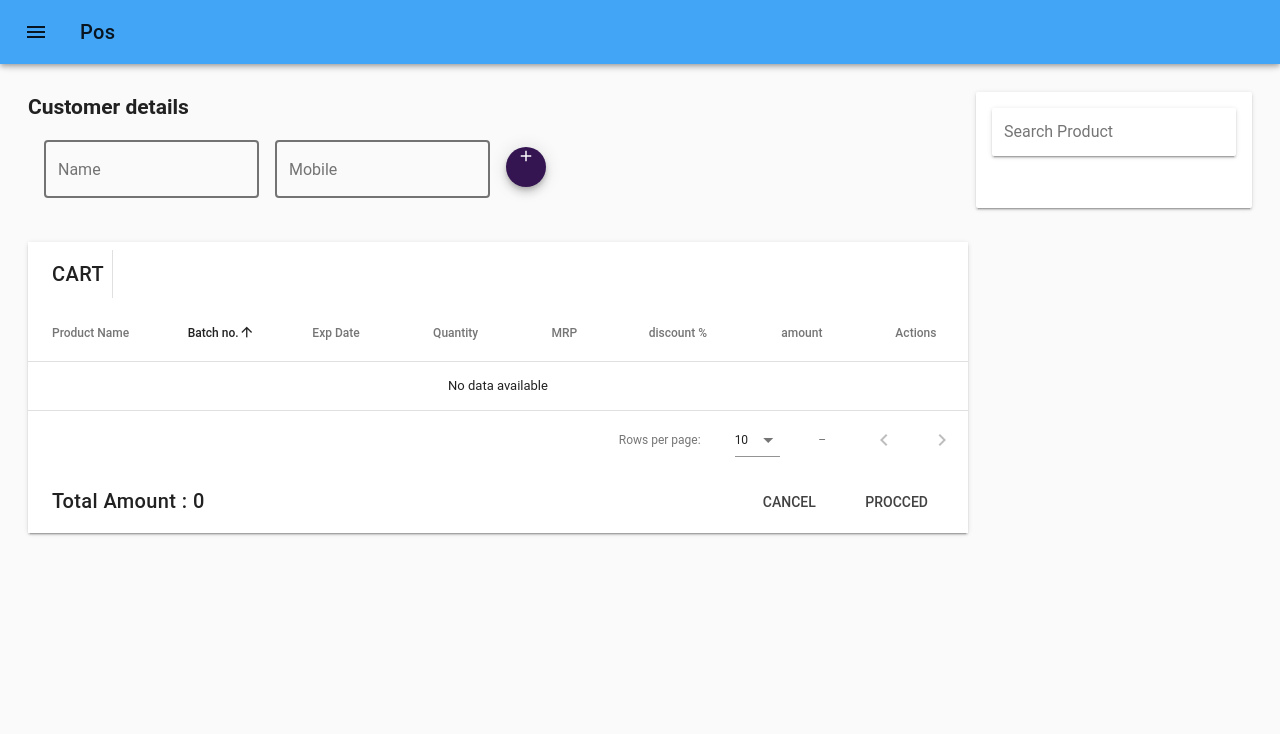
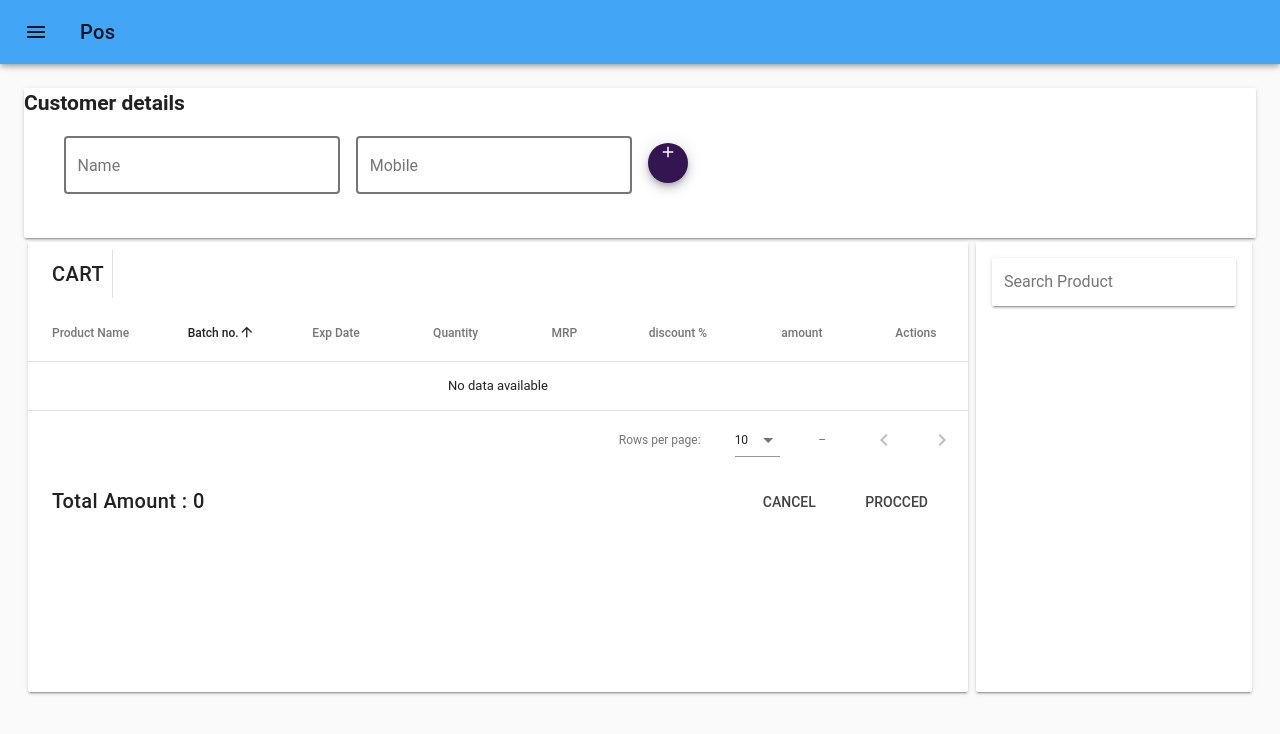
Before and after one commit to bhagath-charan/pos, a Vue app: page / in a window 1280 px wide. Shown: the top 734 px of the page. Built offline with nearby package versions, Linux system fonts and the light colour scheme; a small style sheet from the web is missing; the HTML template or start-up script is replaced by a standard one.

Commit message:
few changes

```diff
--- a/public/products.json
+++ b/public/products.json
@@ -1,5 +1,30 @@
 {
   "products":[
+    {
+      "name" : "ANTEN-25mg",
+      "gst"  : 25,
+      "mrp" : 100
+    },
+    {
+      "name" : "CAPRISCION",
+      "gst"  : 10,
+      "mrp" : 200
+    },
+    {
+      "name" : "RANBAXY-10MG",
+      "gst"  : 20,
+      "mrp" : 300
+    },
+    {
+      "name" : "STETHSCOPE",
+      "gst"  : 30,
+      "mrp" : 400
+    },
+    {
+      "name" : "TENDENTON",
+      "gst"  : 40,
+      "mrp" : 500
+    },
     {
       "name" : "ANTEN-25mg",
       "gst"  : 25,
--- a/src/components/DataTable.vue
+++ b/src/components/DataTable.vue
@@ -5,14 +5,18 @@
       <v-divider class="mx-2" inset vertical></v-divider>
     </v-toolbar>
 
-    <v-data-table :headers="headers" :items="pos.lineItems" :pagination.sync="pagination">
+    <v-data-table
+      class="scroll-y"
+      :headers="headers"
+      :items="pos.lineItems"
+      :pagination.sync="pagination"
+    >
       <template v-slot:items="props">
         <td>{{ props.item.product.name }}</td>
         <td>{{ }}</td>
         <td>{{ }}</td>
         <td>
-
-
+          <v-edit-dialog>
             <template>
               <div class="quantity-toggle">
                 <button @click="decrement(props.item)">&mdash;</button>
@@ -24,9 +28,7 @@
                 </v-flex>
                 <button @click="increment(props.item)">&#xff0b;</button>
               </div>
-
             </template>
-
           </v-edit-dialog>
         </td>
         <td>{{ props.item.product.mrp }}</td>
@@ -117,14 +119,14 @@ export default {
         this.pos.lineItems.splice(index, 1);
     },
 
-    increment (item) {
-      item.quantity++
+    increment(item) {
+      item.quantity++;
     },
-    decrement (item) {
-      if(item.quantity === 1) {
-        alert('Negative quantity not allowed')
+    decrement(item) {
+      if (item.quantity === 1) {
+        alert("Negative quantity not allowed");
       } else {
-          item.quantity--
+        item.quantity--;
       }
     },
 
@@ -180,7 +182,6 @@ export default {
 </script>
 
 <style scoped>
-
 $border: 2px solid #ddd;
 
 .quantity-toggle {
@@ -192,17 +193,16 @@ $border: 2px solid #ddd;
     border-bottom: $border;
     width: 2.5rem;
     text-align: center;
-    padding: 0 .5rem;
+    padding: 0 0.5rem;
   }
 
   button {
     border: $border;
-    padding: .5rem;
+    padding: 0.5rem;
     background: #f5f5f5;
     color: #888;
     font-size: 1rem;
     cursor: pointer;
   }
 }
-
 </style>
--- a/src/components/ProductList.vue
+++ b/src/components/ProductList.vue
@@ -1,11 +1,8 @@
 <template>
-  <v-layout row>
+  <v-layout column justify-center align-center row>
     <v-flex>
-      <v-flex xs12 sm6 md12>
-        <v-text-field v-model="search" @input="onChange" label="Search Product" solo></v-text-field>
-      </v-flex>
-
-      <v-list two-line subheader>
+      <v-text-field v-model="search" @input="onChange" label="Search Product" solo></v-text-field>
+      <v-list style="max-height: 350px" class="scroll-y" two-line subheader>
         <v-list-tile v-for="product in results" :key="product.name">
           <v-list-tile-content @click="selectedProduct(product)">
             <v-list-tile-title>{{ product.name }}</v-list-tile-title>
--- a/src/views/Posmain.vue
+++ b/src/views/Posmain.vue
@@ -1,15 +1,19 @@
 <template>
   <v-container fluid>
-    <v-layout row>
-      <v-flex grow pa-1>
-        <h2>Customer details</h2>
-        <Customer :customers="customers"/>
+    <v-layout row wrap>
+      <v-flex>
         <v-card>
+          <h2>Customer details</h2>
+          <Customer :customers="customers"/>
+        </v-card>
+      </v-flex>
+      <v-flex pa-1>
+        <v-card height="100%">
           <DataTable></DataTable>
         </v-card>
       </v-flex>
       <v-flex shrink pa-1>
-        <v-card>
+        <v-card height="450px">
           <v-card-text>
             <div>
               <ProductList v-bind:productsList="products"></ProductList>
@@ -42,7 +46,7 @@ export default {
   methods: {
     getProducts() {
       axios
-        .get("http://localhost:8080/products.json")
+        .get("http://localhost:8081/products.json")
         .then(response => {
           this.products = response.data.products;
         })
@@ -50,12 +54,11 @@ export default {
     },
     getCustomers() {
       axios
-        .get("http://localhost:8080/customers.json")
+        .get("http://localhost:8081/customers.json")
         .then(response => {
           this.customers = response.data.customers;
         })
         .catch(error => alert("Error while fetching customers" + error));
-
     }
   },
   created() {
```
Lines whose indentation alone changed are shown as unchanged.
